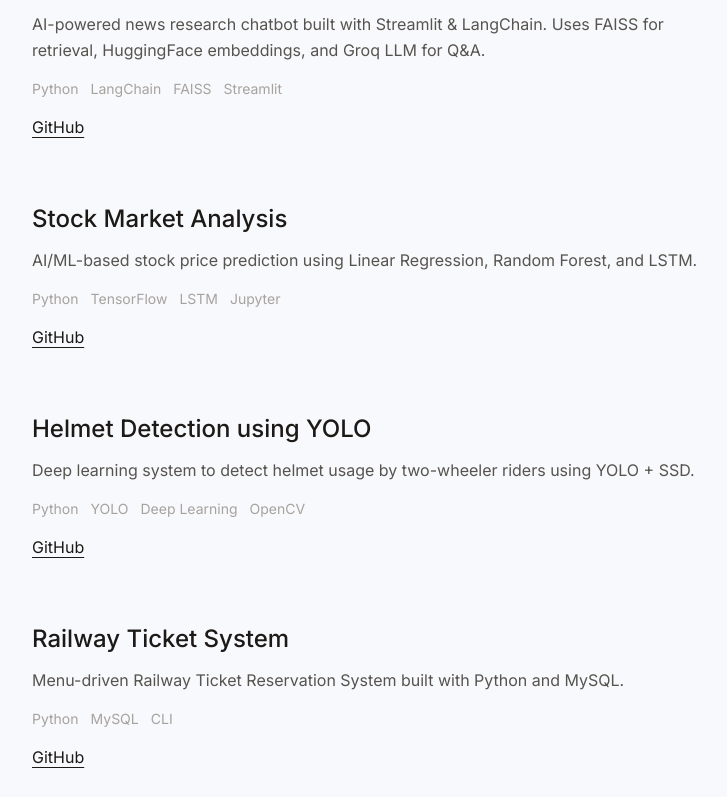
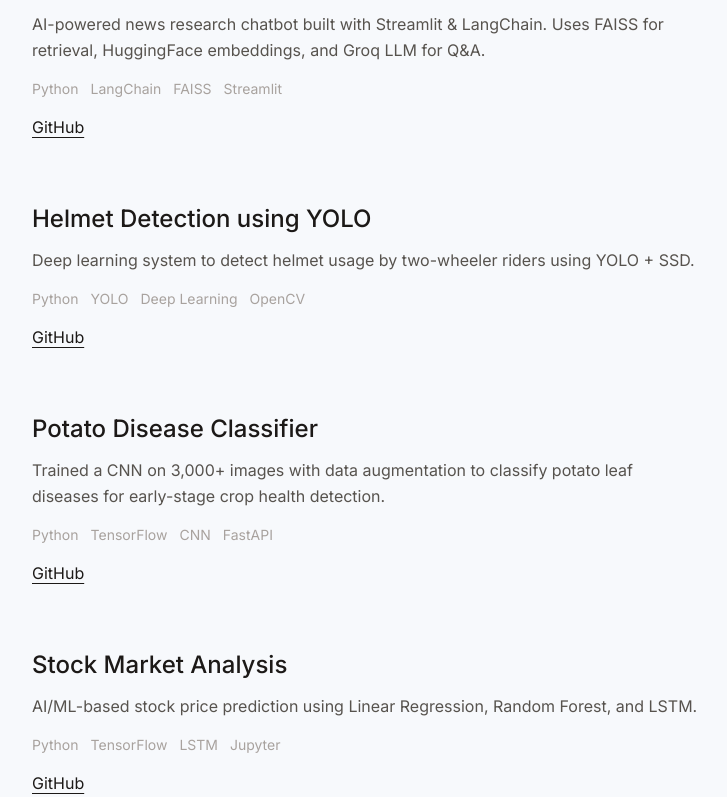
Before and after one commit to Akshar51k/portfolio-akshar-khatrani, a React (Vite) app: page / in a window 1280 px wide. Shown: the part 2000-2797 px from the top of the page, without its empty margins (120-847 px from the left). Built offline with nearby package versions, Linux system fonts and the light colour scheme.

Commit message:
Update Portfoliooo

```diff
--- a/index.html
+++ b/index.html
@@ -4,14 +4,55 @@
     <meta charset="UTF-8" />
     <link rel="icon" type="image/svg+xml" href="/favicon.svg" />
     <meta name="viewport" content="width=device-width, initial-scale=1.0" />
-    <meta name="description" content="Official portfolio of Akshar Khatrani - AI/ML Engineer, projects, research, and experience." />
+
+    <!-- Google tag (gtag.js) -->
+    <script async src="https://www.googletagmanager.com/gtag/js?id=G-RVLH8834SZ"></script>
+    <script>
+      window.dataLayer = window.dataLayer || [];
+      function gtag(){dataLayer.push(arguments);}
+      gtag('js', new Date());
+      gtag('config', 'G-RVLH8834SZ');
+    </script>
+
+    <meta name="description" content="Official portfolio of Akshar Khatrani, AI/ML Engineer and Software Developer specializing in RAG pipelines, GenAI agents, and full-stack development." />
     <meta name="keywords" content="Akshar Khatrani, AI Engineer, Machine Learning, ML Engineer, Software Developer, Portfolio, Projects, Research" />
     <meta name="google-site-verification" content="3LCqUq4pXQqr5PnrdHcwA-lhlydHW9pY_I8IATOK8j4" />
     <meta name="theme-color" content="#f7f9fc" />
+    <link rel="canonical" href="https://www.akshar-khatrani.page/" />
+
+    <!-- Open Graph -->
+    <meta property="og:type" content="website" />
+    <meta property="og:url" content="https://www.akshar-khatrani.page/" />
+    <meta property="og:title" content="Akshar Khatrani — Software Developer & AI Engineer" />
+    <meta property="og:description" content="Official portfolio of Akshar Khatrani, AI/ML Engineer and Software Developer specializing in RAG pipelines, GenAI agents, and full-stack development." />
+
+    <!-- Twitter Card -->
+    <meta name="twitter:card" content="summary" />
+    <meta name="twitter:site" content="@Akshar51k" />
+    <meta name="twitter:title" content="Akshar Khatrani — Software Developer & AI Engineer" />
+    <meta name="twitter:description" content="Official portfolio of Akshar Khatrani, AI/ML Engineer and Software Developer specializing in RAG pipelines, GenAI agents, and full-stack development." />
+
     <link rel="preconnect" href="https://fonts.googleapis.com" />
     <link rel="preconnect" href="https://fonts.gstatic.com" crossorigin />
     <link href="https://fonts.googleapis.com/css2?family=Inter:wght@300;400;500;600;700&display=swap" rel="stylesheet" />
     <title>Akshar Khatrani — Software Developer & AI Engineer</title>
+
+    <script type="application/ld+json">
+    {
+      "@context": "https://schema.org",
+      "@type": "Person",
+      "name": "Akshar Khatrani",
+      "url": "https://www.akshar-khatrani.page/",
+      "jobTitle": "AI/ML Engineer",
+      "description": "AI/ML Engineer and Software Developer specializing in RAG pipelines, GenAI agents, and full-stack development.",
+      "sameAs": [
+        "https://github.com/Akshar51k",
+        "https://www.linkedin.com/in/akshar-khatrani-292255264/",
+        "https://x.com/Akshar51k",
+        "https://leetcode.com/u/khatraniakshar63/"
+      ]
+    }
+    </script>
   </head>
   <body>
     <div id="root"></div>
--- a/src/components/Hero.jsx
+++ b/src/components/Hero.jsx
@@ -63,6 +63,8 @@
           {heroData.name}
         </motion.h1>
 
+        <h2 className="sr-only">{heroData.roles.join(", ")}</h2>
+
         <motion.div
           variants={item}
           className="text-[18px] sm:text-[22px] font-light mb-6"
--- a/src/data/content.js
+++ b/src/data/content.js
@@ -58,14 +58,28 @@
     description:
       "End-to-end EMG gesture labeler using windowing, time-domain feature extraction, and classical ML models.",
     tags: ["Python", "Jupyter", "Scikit-learn", "Signal Processing"],
-    github: "https://github.com/Akshar51k",
+    github: "https://github.com/Akshar51k/emg_hand_gesture_classifier",
   },
   {
     title: "RAG Search with LangChain",
     description:
       "AI-powered news research chatbot built with Streamlit & LangChain. Uses FAISS for retrieval, HuggingFace embeddings, and Groq LLM for Q&A.",
     tags: ["Python", "LangChain", "FAISS", "Streamlit"],
-    github: "https://github.com/Akshar51k",
+    github: "https://github.com/Akshar51k/Rag_Search_langchain",
+  },
+  {
+    title: "Helmet Detection using YOLO",
+    description:
+      "Deep learning system to detect helmet usage by two-wheeler riders using YOLO + SSD.",
+    tags: ["Python", "YOLO", "Deep Learning", "OpenCV"],
+    github: "https://github.com/Akshar51k/Helmet-Detection-using-yolo",
+  },
+  {
+    title: "Potato Disease Classifier",
+    description:
+      "Trained a CNN on 3,000+ images with data augmentation to classify potato leaf diseases for early-stage crop health detection.",
+    tags: ["Python", "TensorFlow", "CNN", "FastAPI"],
+    github: "https://github.com/Akshar51k/Potato_Leaf_Diseases",
   },
   {
     title: "Stock Market Analysis",
@@ -75,18 +89,11 @@
     github: "https://github.com/Akshar51k",
   },
   {
-    title: "Helmet Detection using YOLO",
-    description:
-      "Deep learning system to detect helmet usage by two-wheeler riders using YOLO + SSD.",
-    tags: ["Python", "YOLO", "Deep Learning", "OpenCV"],
-    github: "https://github.com/Akshar51k",
-  },
-  {
     title: "Railway Ticket System",
     description:
       "Menu-driven Railway Ticket Reservation System built with Python and MySQL.",
     tags: ["Python", "MySQL", "CLI"],
-    github: "https://github.com/Akshar51k",
+    github: "https://github.com/Akshar51k/Railway_ticket",
   },
 ];
 
```
Also changed, not shown: public/llms.txt (added), public/robots.txt (added), 2 other files (tests, documents, lock files or other folders).
